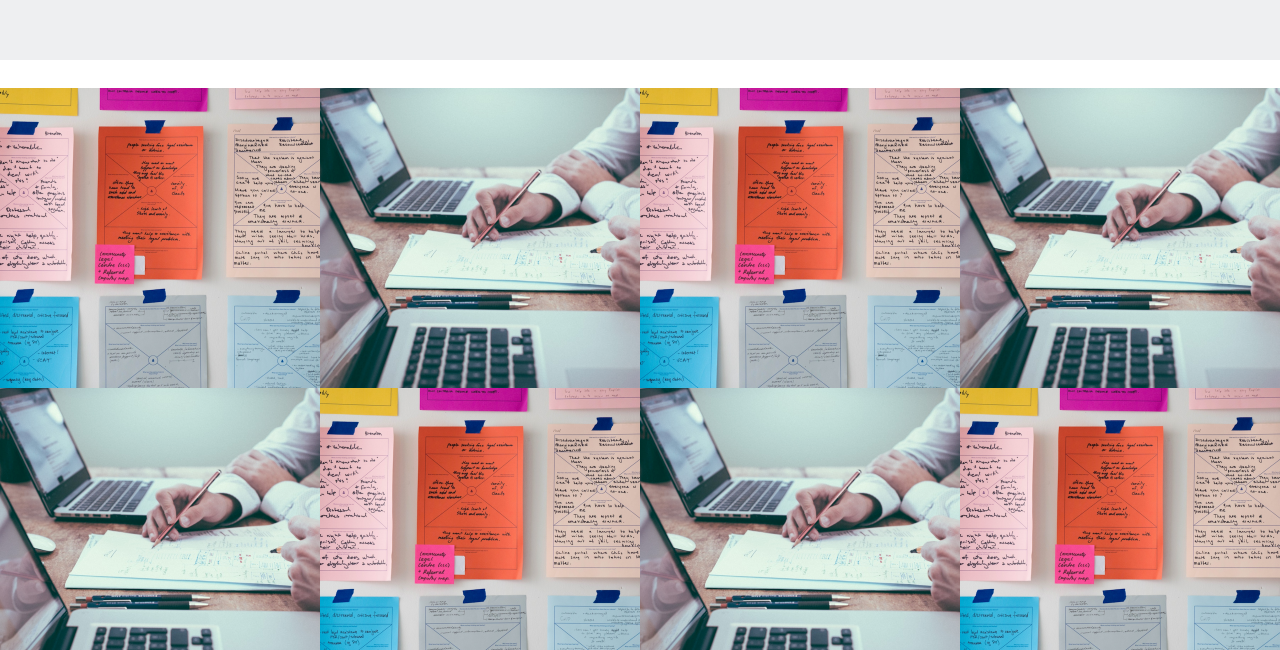
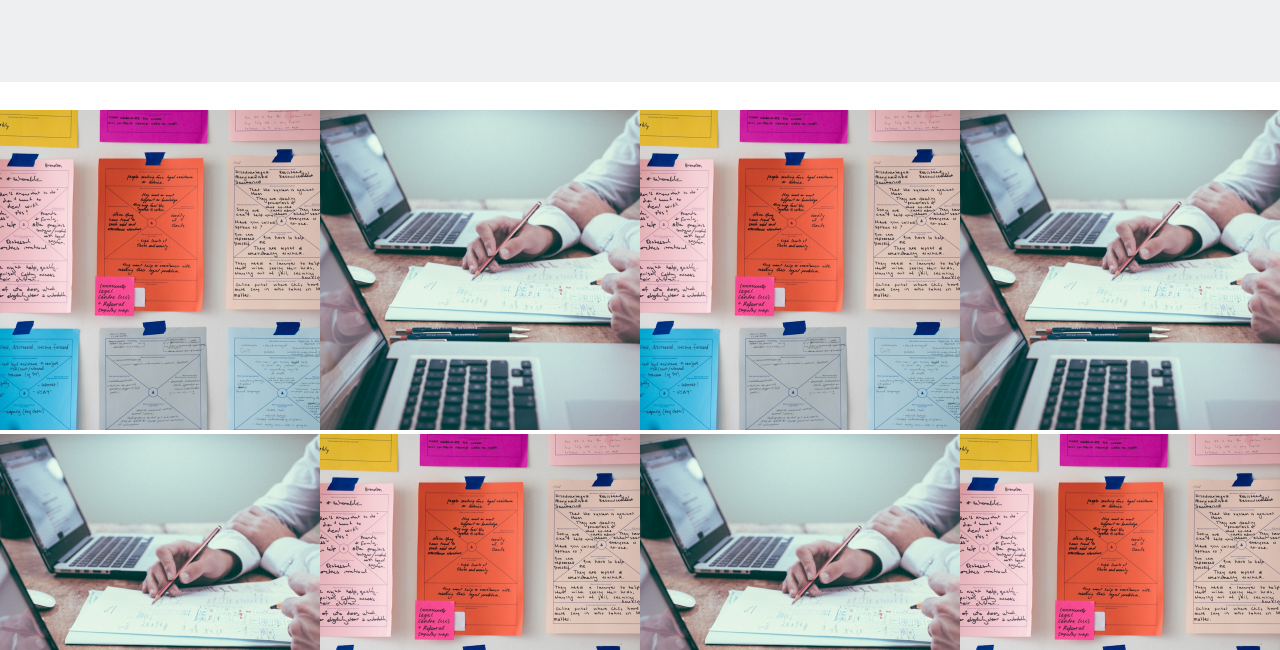
Before and after one commit to chisto4/AboutMeLesson, a website: page index.html in a window 1280 px wide. Shown: the part 3033-3683 px from the top of the page. Drawn offline with Linux system fonts and the light colour scheme; a web font is replaced by a local one.

Commit message:
fixed bugs

```diff
--- a/css/style.scss
+++ b/css/style.scss
@@ -104,11 +104,8 @@ h2 {
 }
 
 img {
-  background-repeat: no-repeat;
-  background-position: center;
-  background-size: contain;
   width: 100%;
-  height: 100%;
+  height: auto;
 }
 
 .img {
@@ -398,17 +395,17 @@ hr {
 //ABOUT WORK
 
 .about_work_heigh{
-  height:1004px;
+  height:auto;
   margin-bottom: 28px;
-  @media screen and (max-width:1022px), (max-height:768px) {
-  height:calc(100vw * 1.1);
-  }
-  @media screen and (max-width:680px), (max-height:740px) {
-  height:calc(100vw * 1.4);
-  }
-  @media screen and (max-width:370px), (max-height:740px) {
-    height:calc(100vw * 1.8);
-    }
+  // @media screen and (max-width:1022px), (max-height:768px) {
+  // height:calc(100vw * 1.1);
+  // }
+  // @media screen and (max-width:680px), (max-height:740px) {
+  // height:calc(100vw * 1.4);
+  // }
+  // @media screen and (max-width:370px), (max-height:740px) {
+  //   height:calc(100vw * 1.8);
+  //   }
   // @media screen and (max-width:1022px), (max-height:740px) {
   // height:596px;
   // }
@@ -442,6 +439,7 @@ hr {
 }
 
 video {
+  margin-bottom: 100px;
   @media screen and (max-width:1150px){
  width:840px;
  height:460px;
@@ -460,40 +458,29 @@ height:auto;
 //IMAGE COLLAGE
 
 .imagge_colage{
+  display: flex;
+  flex-direction:column;
   width: 100%;
+  height: auto;
 }
 .row{
+display: flex;
+flex-direction:row;
+width: 100%;
+  @media (max-width: 1279px){
+    flex-wrap: wrap;
+  }
+}
+.wrapper_two_image{
   display: flex;
-  flex-wrap: wrap;
-  padding: 0;
-  margin: 0;
+  flex-direction:row;
+  width:100%;
 }
-.column{
+.image_wrapper{
   flex: 25%;
-  max-width: 25%;
-  padding: 0;
-  margin: 0;
-  @media (max-width: 1279px){
-    flex: 50%;
-    max-width:50%;
-  }
-  // @media (max-width: 840px){
-  //   flex: 100%;
-  //   max-width:100%;
-  // }
-}
-
-.img_colage_logic{
-  vertical-align: middle;
-  max-width: auto;
-  max-height: auto;
-  min-width: 480px;
-  min-height: 480px;
-  background-repeat: no-repeat;
-  background-position: center;
-  background-size: cover;
+  max-width: 50%;
   position: relative;
-  &:hover{
+    &:hover{
   &::before, &::after{
     opacity: 1;
   }
@@ -518,53 +505,15 @@ height:auto;
     width: 100%;
     height: 100%;
     background: #34537ac7;
-    background-repeat: no-repeat;
-    background-position: center;
-    background-size: contain;
     opacity: 0;
     transition: 0.8s;
     }
-
-  @media (max-width: 1920px) {
-    min-width: 400px;
-    min-height: 400px;
+}
+.row_revers{
+  @media (max-width: 1279px){
+    flex-direction: row-reverse;
   }
-  @media (max-width: 1600px) {
-    min-width: 350px;
-    min-height: 350px;
   }
-  @media (max-width: 1400px) {
-    min-width: 300px;
-    min-height: 300px;
-  }
-  @media (max-width: 1279px) {
-    min-width: 500px;
-    min-height: 500px;
-  }
-  @media (max-width: 999px) {
-    min-width: 400px;
-    min-height: 400px;
-  }
-  @media (max-width: 799px) {
-    min-width: 300px;
-    min-height: 300px;
-  }
-  @media (max-width: 599px) {
-    min-width: 200px;
-    min-height: 200px;
-  }
-  @media (max-width: 401px) {
-    min-width: 160px;
-    min-height: 160px;
-  }
-
-}
-.img1{
-  background-image: url(/image/quadImageOne.png);
-}
-.img2{
-  background-image: url(/image/quadImageTwo.png);
-}
 
 //FORM FOR QUESTION
 
--- a/index.html
+++ b/index.html
@@ -147,15 +147,52 @@
   </section>
   <section id="2">
     <div class="imagge_colage">
+
       <div class="row">
-        <div class="column img_colage_logic img1"></div>
-        <div class="column img_colage_logic img2"></div>
-        <div class="column img_colage_logic img1"></div>
-        <div class="column img_colage_logic img2"></div>
-        <div class="column img_colage_logic img2"></div>
-        <div class="column img_colage_logic img1"></div>
-        <div class="column img_colage_logic img2"></div>
-        <div class="column img_colage_logic img1"></div>
+
+        <div class="wrapper_two_image">
+          <div class="image_wrapper">
+            <img src="/image/quadImageOne.png" alt="">
+          </div>
+          <div class="image_wrapper">
+            <img src="/image/quadImageTwo.png" alt="">
+          </div>
+        </div>
+
+        <div class="wrapper_two_image row_revers">
+          <div class="image_wrapper">
+            <img src="/image/quadImageOne.png" alt="">
+          </div>
+          <div class="image_wrapper">
+            <img src="/image/quadImageTwo.png" alt="">
+          </div>
+        </div>
+
+      </div>
+
+      <div class="row">
+
+        <div class="wrapper_two_image row_revers">
+          <div class="image_wrapper">
+            <img src="/image/quadImageTwo.png" alt="">
+          </div>
+          <div class="image_wrapper">
+            <img src="/image/quadImageOne.png" alt="">
+          </div>
+        </div>
+
+        <div class="wrapper_two_image ">
+          <div class="image_wrapper">
+            <img src="/image/quadImageTwo.png" alt="">
+          </div>
+          <div class="image_wrapper">
+            <img src="/image/quadImageOne.png" alt="">
+          </div>
+        </div>
+
+      </div>
+
+
     </div>
   </section>
   <section id="4" class="grayBackground form_for_question">
```
Also changed, not shown: css/style.css, 1 other file.
